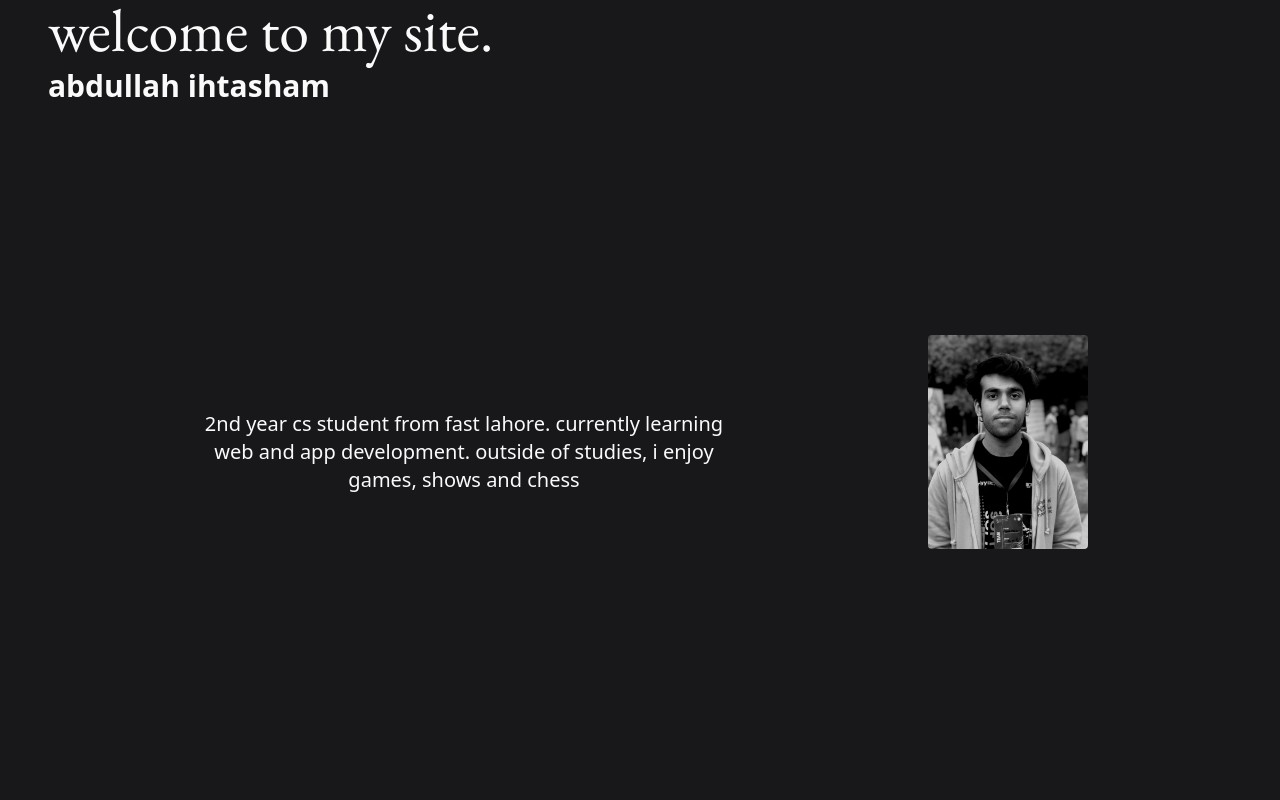
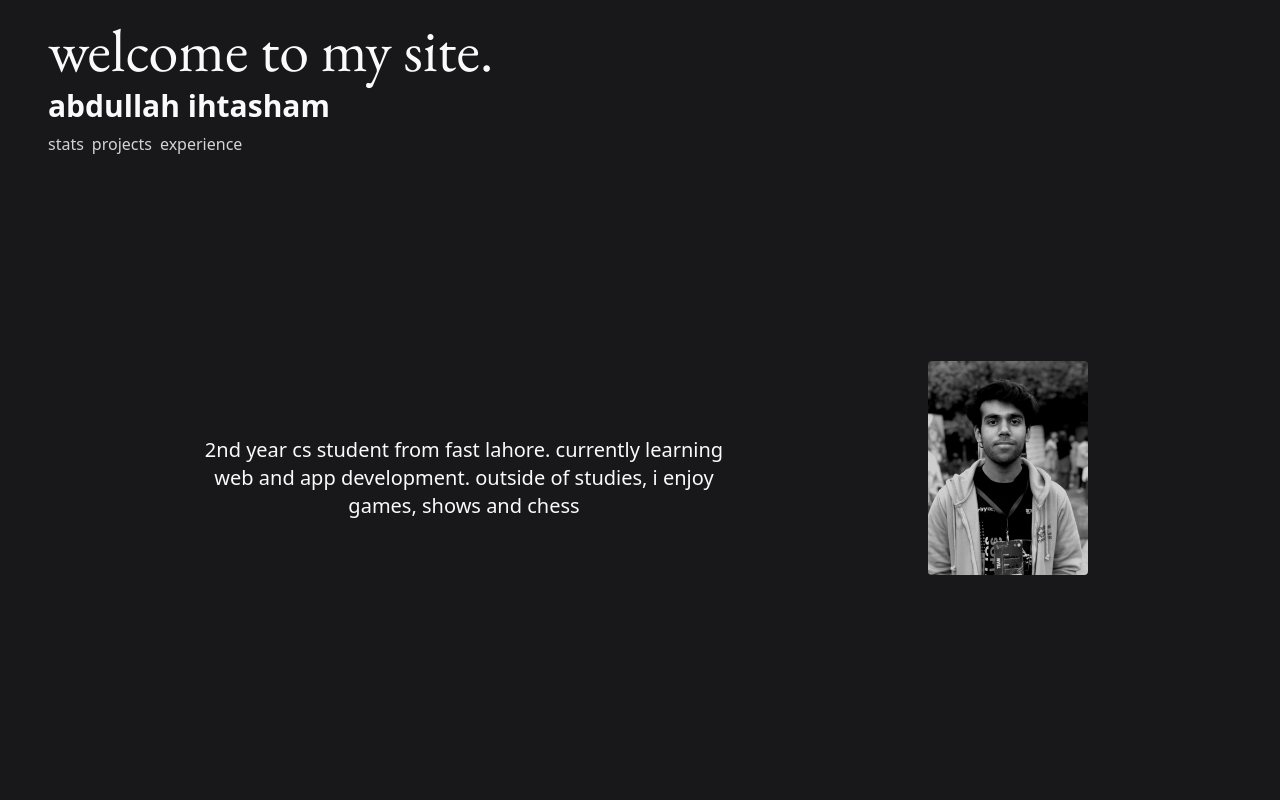
Before and after one commit to abn-oc/portfolio-site, a Next.js app: page / in a window 1280 px wide. Shown: the top 800 px of the page. Built offline with nearby package versions, Linux system fonts and the light colour scheme.

Commit message:
changes...

```diff
--- a/package.json
+++ b/package.json
@@ -12,7 +12,8 @@
     "next": "15.1.3",
     "octokit": "^4.0.3",
     "react": "^19.0.0",
-    "react-dom": "^19.0.0"
+    "react-dom": "^19.0.0",
+    "react-icons": "^5.4.0"
   },
   "devDependencies": {
     "@eslint/eslintrc": "^3",
--- a/src/app/_components/landing.tsx
+++ b/src/app/_components/landing.tsx
@@ -4,8 +4,13 @@ export default function Landing() {
 
     return (
     <div className="min-h-screen flex flex-col mt-12 sm:mt-0">
-      <h2 className="font-ebgaramond text-zinc-50 text-3xl sm:text-6xl">welcome to my site.</h2>
+      <h2 className="font-ebgaramond text-zinc-50 text-3xl sm:text-6xl mt-0 sm:mt-5">welcome to my site.</h2>
       <h1 className="font-semibold text-zinc-50 text-2xl sm:text-3xl mt-2">abdullah ihtasham</h1>
+      <div className="flex flex-row gap-2 text-md text-zinc-300 mt-2">
+        <a href="" className="hover:text-zinc-50 hover:underline">stats</a>
+        <a href="" className="hover:text-zinc-50 hover:underline">projects</a>
+        <a href="" className="hover:text-zinc-50 hover:underline">experience</a>
+      </div>
       <div className="flex flex-col-reverse sm:flex-row items-center px-12 justify-end sm:justify-around sm:flex-1 mb-5 mt-24 sm:mt-0">
         <p className="text-zinc-50 text-md sm:text-xl mt-5 w-screen sm:w-1/2 text-left sm:text-center ml-16 sm:ml-0">{intro}</p>
         <img src="/bw_bonc.webp" alt="abdullah" className="w-36 sm:w-40 rounded"/>
--- a/src/app/page.tsx
+++ b/src/app/page.tsx
@@ -6,8 +6,6 @@ export default function Main() {
     <div className="bg-zinc-900 px-8 sm:px-12 overflow-x-hidden">
     {/* <Nav/> */}
     <Landing/>
-    <Landing/>
-    {/* <Landing/> */}
     </div>
   )
 }
```
Also changed, not shown: 1 other file (tests, documents, lock files or other folders).
